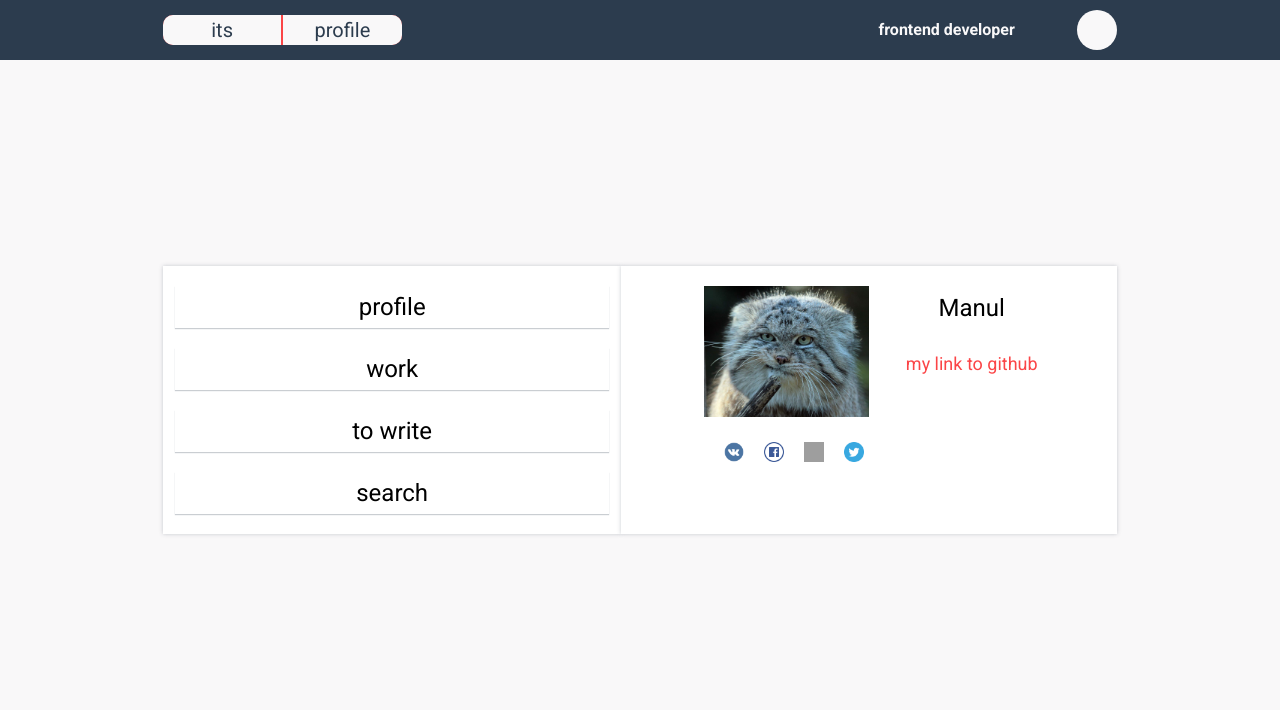
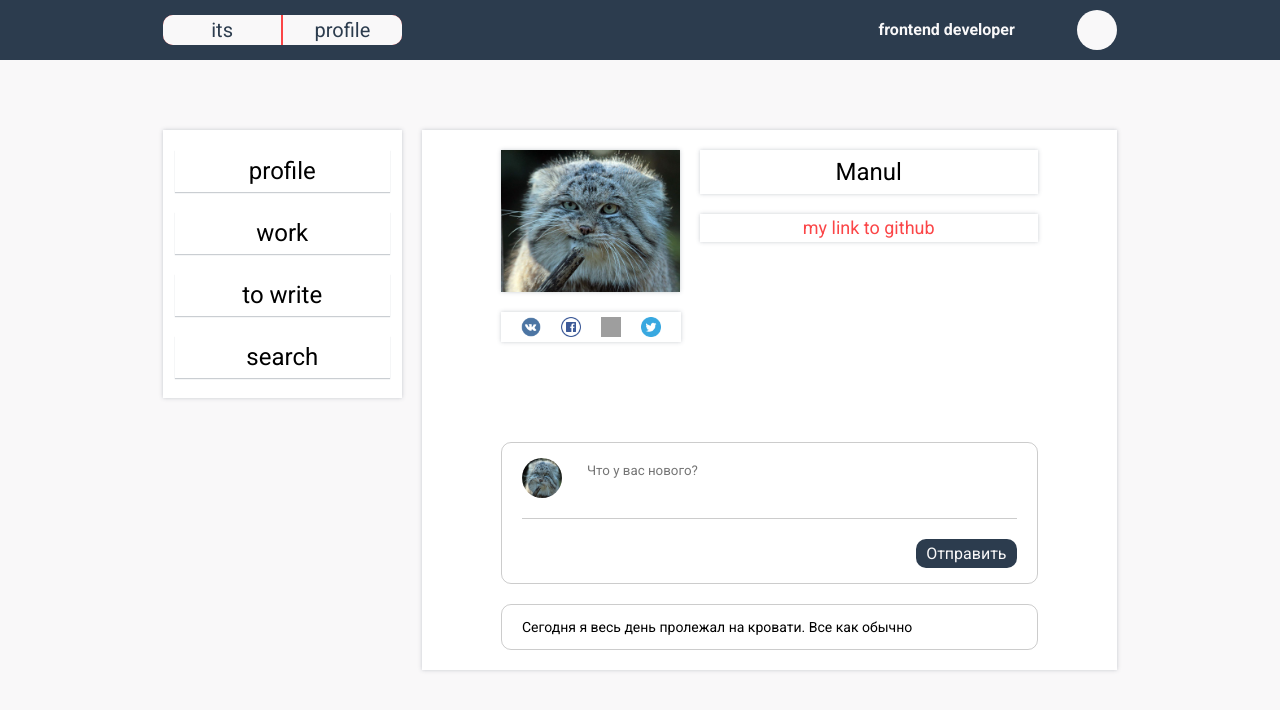
Before and after one commit to manulovich/its-my-profile, a React (Create React App) app: page / in a window 1280 px wide. Shown: the top 710 px of the page. Built offline with nearby package versions, Linux system fonts and the light colour scheme; grey boxes are pictures that could not be loaded.

Commit message:
Add components  post-section

```diff
--- /dev/null
+++ b/src/components/PostBlock/Post/Post.css
@@ -0,0 +1,5 @@
+.post {
+    border: 1px solid rgba(0, 0, 0, .2);
+    border-radius: 10px;
+    padding: 15px 20px;
+}
--- /dev/null
+++ b/src/components/PostBlock/Post/Post.jsx
@@ -0,0 +1,14 @@
+import './Post.css';
+
+const Post = () => {
+    return (
+        <article className="blog__post post">
+            <p className="post__p">
+                Сегодня я весь день пролежал на кровати.
+                Все как обычно
+            </p>
+        </article>
+    );
+};
+
+export default Post;
--- /dev/null
+++ b/src/components/PostBlock/PostBlock.css
@@ -0,0 +1,54 @@
+.blog__post {
+    margin: 20px 0px 0px 0px;
+}
+
+.post-section {
+    border: 1px solid rgba(0, 0, 0, .2);
+    border-radius: 10px;
+    padding: 15px 20px;
+}
+
+.post-section__top {
+    display: flex;
+}
+
+.post-section__avatar {
+    width: 40px;
+    height: 40px;
+}
+
+.post-section__avatar img{
+    width: 100%;
+    height: 100%;
+    border-radius: 50%;
+}
+
+.post-section__input {
+    flex: 1;
+    margin: 0px 0px 0px 20px;
+    resize: none;
+    padding: 5px;
+}
+.post-section__input:focus {
+    box-shadow: 0 0 5px #fb4547;
+    border-radius: 10px;
+}
+
+.post-section__footer,
+.post-section__btn-send {
+    margin: 20px 0px 0px 0px;
+}
+
+.post-section__footer {
+    border-top: 1px solid rgba(0, 0, 0, .2);
+    display: flex;
+    justify-content: flex-end;
+}
+
+.post-section__btn-send {
+    background-color: #2C3C4E;
+    border-radius: 10px;
+    padding: 5px 10px;
+    color:#f9f8f9;
+    font-size: 16px;
+}
--- /dev/null
+++ b/src/components/PostBlock/PostBlock.jsx
@@ -0,0 +1,27 @@
+import './PostBlock.css';
+import Post from './Post/Post';
+import Ava from './ava.jpg';
+
+const PostBlock = () => {
+    return (
+        <section className="blog">
+            <div className="post-section porfile__post-section blog__post-section">
+                <div className="post-section__top">
+                    <div className="post-section__avatar">
+                        <img src={Ava} alt="Avatar"/>
+                    </div>
+                    <textarea name="post-input" class="post-section__input" placeholder="Что у вас нового?">
+
+                    </textarea>
+                </div>
+                <div className="post-section__footer">
+                    <button className="post-section__btn-send">Отправить</button>
+                </div>
+            </div>
+
+            <Post/>
+        </section>
+    );
+};
+
+export default PostBlock;
--- a/src/components/Profile/Profile.css
+++ b/src/components/Profile/Profile.css
@@ -1,11 +1,12 @@
 .profile {
     background-color: #fff;
-    padding: 20px 0px;
+}
+.profile--container {
+    padding: 20px calc(100% / 12);
 }
 .profile__main {
     display: flex;
     width: 100%;
-    margin: 0px calc(100% / 6);
 }
 .profile__avatars {
     flex: 0 0 calc(100% / 3);
@@ -17,7 +18,7 @@
 }
 .profile__name-and-link {
     margin: 0px 0px 0px 20px;
-    flex: 0 0 calc(100% / 3);
+    flex: 1;
 }
 .profile__name {
     display: block;
@@ -35,5 +36,8 @@
 }
 
 .profile__social-networks {
-    margin: 20px calc(100% / 6) 0px calc(100% / 6);;
+    margin: 20px 0px 0px 0px;
 }
+.porfile__post-section {
+    margin: 100px 0px 0px 0px;
+}
--- a/src/components/Profile/Profile.jsx
+++ b/src/components/Profile/Profile.jsx
@@ -1,21 +1,23 @@
 import './Profile.css';
 import SocialNetworks from '../SocialNetworks/SocialNetworks';
+import PostBlock from '../PostBlock/PostBlock';
 import Avatar from './ava.jpg';
 
 const Profile = () => {
     return (
-        <section className="profile item--box-shadow">
+        <section className="profile profile--container item--box-shadow">
             <div className="profile__main">
-                <div className="profile__avatars main__item--box-shadow">
+                <div className="profile__avatars item--box-shadow">
                     <img src={Avatar} alt="profile"/>
                 </div>
                 <div className="profile__name-and-link">
-                    <h2 className="profile__name main__item--box-shadow">Manul</h2>
-                    <a target="__blank" href="#" class="profile__link-to-git main__item--box-shadow">my link to github</a>
+                    <h2 className="profile__name item--box-shadow">Manul</h2>
+                    <a target="__blank" href="#" class="profile__link-to-git item--box-shadow">my link to github</a>
                 </div>
             </div>
 
             <SocialNetworks/>
+            <PostBlock />
         </section>
     );
 };
--- a/src/components/SocialNetworks/SocialNetworks.jsx
+++ b/src/components/SocialNetworks/SocialNetworks.jsx
@@ -6,7 +6,7 @@ import twitter from './images/twitter.png';
 
 const SocialNetworks = () => {
     return (
-        <div className="social-networks profile__social-networks main__item--box-shadow">
+        <div className="social-networks profile__social-networks item--box-shadow">
             <div className="social-networks__item">
                 <img src={vk} alt="vkontakte"/>
             </div>
--- a/src/style.css
+++ b/src/style.css
@@ -34,9 +34,10 @@
 }
 
 .aside {
-
+    margin: 0px 20px 0px 0px;
+    flex: 0 0 calc(100% / 4);
 }
 
 .profile {
-
+    max-width: calc(100% - (100% / 4) - 20px);
 }
```
Also changed, not shown: src/components/PostBlock/ava.jpg (added).
